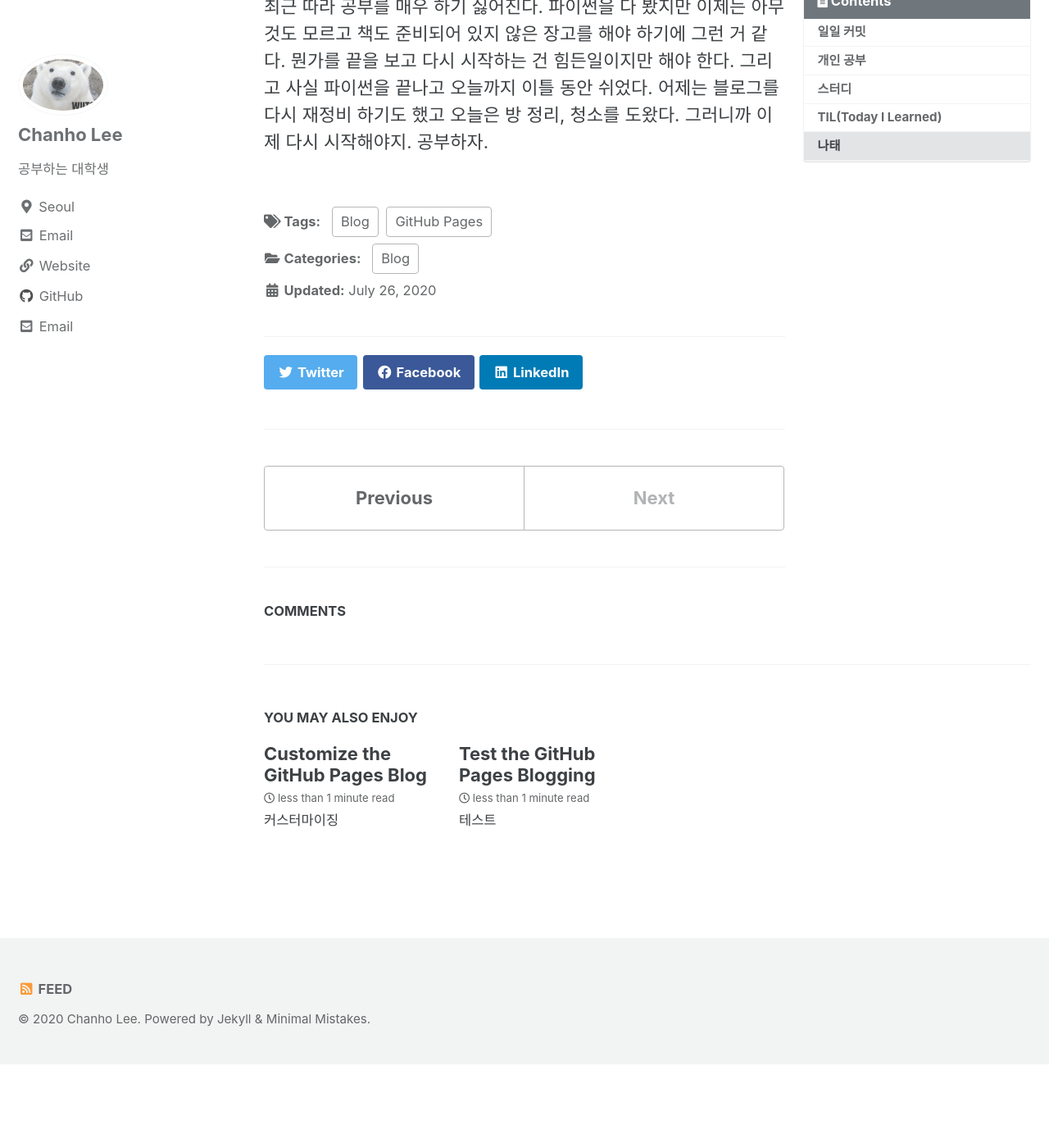
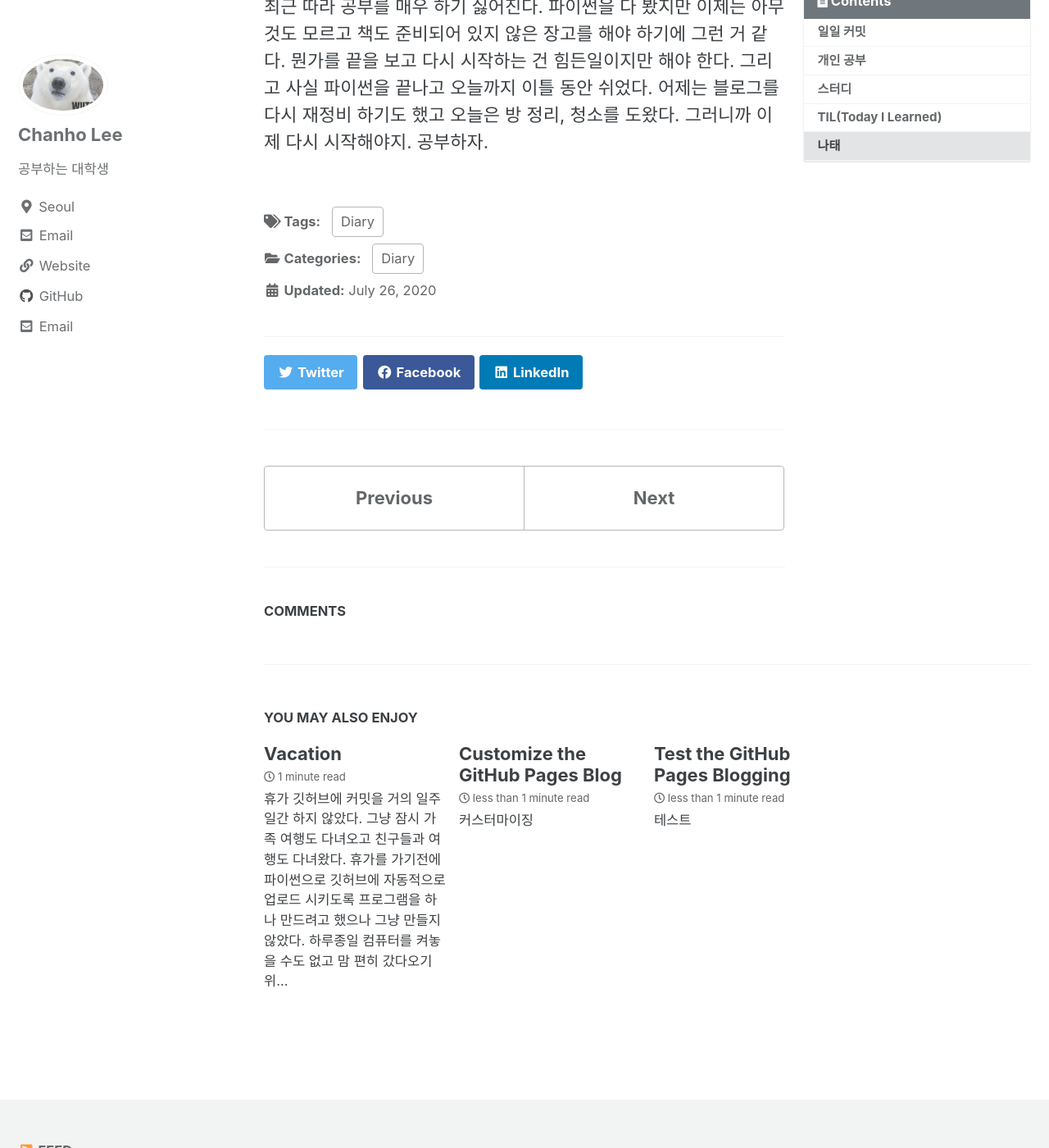
Before and after one commit to teddygood/old-blog, a Jekyll site: the page built from _posts/2020-07-26-recently.md, in a window 1280 px wide and 1400 px high, scrolled down 2832 px. Shown: the whole window at 82% size. Built offline with Jekyll 4.4.1, drawn with Linux system fonts in a browser that asks for light colours; cached includes are drawn as plain includes; comment, search, counter and statistics services are not loaded; before the commit the page ends 4130 px from its top, so only the background shows below that.

Commit message:
tag modification, new writing

```diff
--- a/_posts/2020-07-26-recently.md
+++ b/_posts/2020-07-26-recently.md
@@ -3,10 +3,9 @@ title: "Recently"
 header:
   image: "/assets/images/pencils.jpg"
 categories:
-  - Blog
+  - Diary
 tags:
-  - GitHub Pages
-  - Blog
+  - Diary
 comments: true
 toc: true
 toc_label: "Contents"
--- /dev/null
+++ b/_posts/2020-08-08-vacation.md
@@ -0,0 +1,23 @@
+---
+title: "Vacation"
+header:
+  image: "/assets/images/pencils.jpg"
+categories:
+  - Diary
+tags:
+  - Diary
+comments: true
+toc: true
+toc_label: "Contents"
+toc_icon: "file-alt"
+toc_sticky: true
+---
+
+# 휴가
+깃허브에 커밋을 거의 일주일간 하지 않았다. 그냥 잠시 가족 여행도 다녀오고 친구들과 여행도 다녀왔다. 휴가를 가기전에 파이썬으로 깃허브에 자동적으로 업로드 시키도록 프로그램을 하나 만드려고 했으나 그냥 만들지 않았다. 하루종일 컴퓨터를 켜놓을 수도 없고 맘 편히 갔다오기 위해서였다. 매일 커밋하다가 이렇게 빈 칸을 보게되니 마음이 편하지는 않지만 휴가를 갔다왔다는 느낌을 남기기 위해서 그냥 이대로 냅두려고 한다. 커밋 시간을 변경하여 채울 수도 있겠지만 그럼 무슨 소용일까.
+
+# TIL 저장소
+휴가를 가지 않았던 하루, 그 날에는 2가지 일을 했다. 첫 번째는 내 깃허브 저장소의 README.md 파일을 만들어놨고, 두 번째는 다른 사람들의 깃허브 저장소를 구경하고 다녔다. 다른 분들은 얼마나 더 열심히 살고 있을까. 나만 이렇게 빈둥빈둥 놀고 있는 것은 아닐까 싶어서 막 찾아봤다. 한번씩 TIL 저장소를 찾아보고는 하는데 열심히 사시는 분들이 참 많다고 느꼈다. 한편으로는 동기부여가 됐지만 부럽고 존경심이 들었다. 어떻게 하면 저렇게 길게 일일커밋을 하고 있지. 나도 정리한느 것을 좋아하긴 하지만 시간이 오래 걸린다. 정리한 것을 남들이 볼 수도 있다는 생각에 만족이 안 되는 것 같다. 고등학생 때도 보면 정리하는 형식의 공부는 잘 하지 않았던 거 같다. 그럴 시간에 책을 더 보고 외우기를 시도했지. 어렵다 어려워.
+
+# 일일커밋
+다시 시작할 예정이다. 아마 일일커밋을 하는 것은 매일마다 C++으로 프로젝트 오일러 문제를 풀어 [Project-Euler](https://github.com/teddygood/Project-Euler)에 올릴 것 같다. 그리고 현재 [처음 시작하는 파이썬](https://www.kyobobook.co.kr/product/detailViewKor.laf?mallGb=KOR&ejkGb=KOR&barcode=9788968482397)을 보면서 [Ask Company](https://www.askcompany.kr/)에서 강의를 듣고 있다. **처음 시작하는 파이썬** 책도 벌써 반정도는 읽은 거 같다. 빨리 제주 코딩베이스 캠프도 듣고 django 책도 보고 싶고 다 해보고 싶다. 시간낭비 일지도 모르겠지만 파이썬을 이제 2번 봤기 때문에 아직 부족하다고 생각한다. 사실 기초는 이미 다 끝난 거 같으면서 아닌 것 같기도 하다. 대부분의 자료구조는 이제 어느정도 사용이 가능하지만 파이썬에서의 객체 지향 부분과 응용 부분이 어려운 것 같다. C++로 객체지향을 접했으나 객체지향 자체가 익숙하지는 않으니 더 많이 봐야할 필요가 있다.
```
